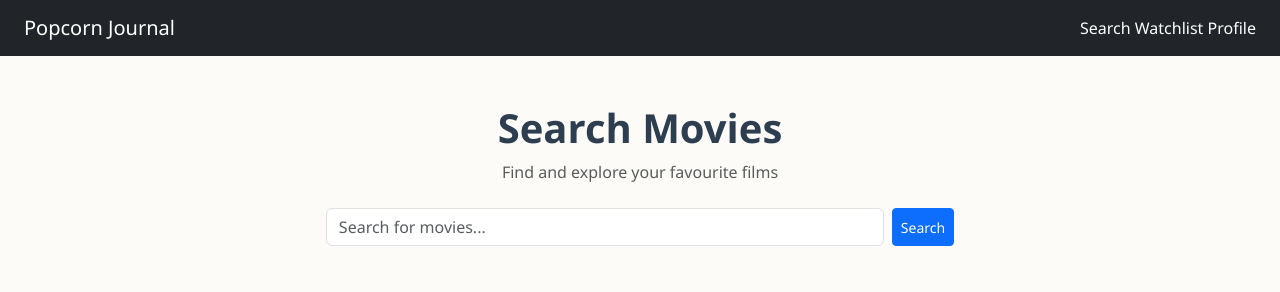
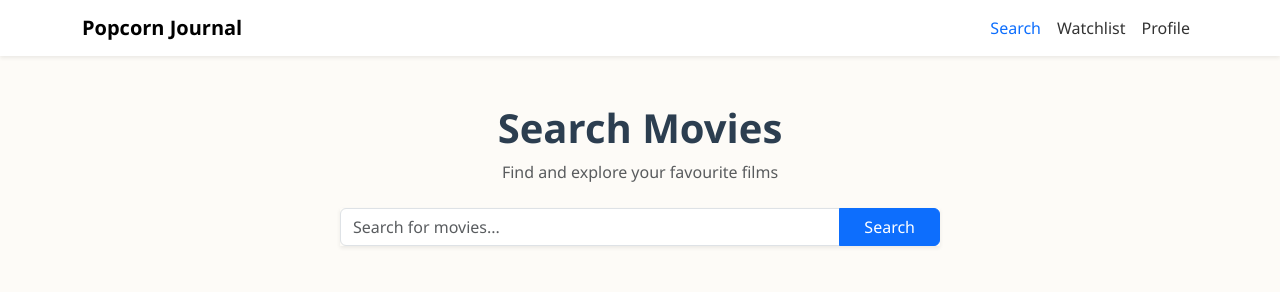
Before and after one commit to jennifernhle/CITS3403-Project, a Python web app: template app/templates/search.html in a window 1280 px wide. Shown: the top 292 px of the page. Run offline with Jinja, Linux system fonts and the light colour scheme; the template is opened without the code that fills it, so the values that code supplies are empty.

Commit message:
add search page and watchlist page

```diff
--- a/app/templates/search.html
+++ b/app/templates/search.html
@@ -3,123 +3,164 @@
 <head>
     <meta charset="UTF-8">
     <title>Search Movies</title>
+
+    <!-- Bootstrap -->
     <link href="https://cdn.jsdelivr.net/npm/bootstrap@5.3.0/dist/css/bootstrap.min.css" rel="stylesheet">
+
+    <!-- 统一CSS -->
     <link rel="stylesheet" href="../../static/css/styles.css">
+
     <style>
         body {
             background-color: var(--bg-color);
-            font-family:'Segoe UI',sans-serif;
+            font-family: 'Segoe UI', sans-serif;
         }
 
+        /* 卡片优化 */
         .card {
             background-color: var(--card-bg) !important;
             border: 1px solid var(--border-color);
-            transition: all 0.2s ease;
+            transition: all 0.25s ease;
         }
-        .card:hover{
-          transform: translateY(-5px) scale(1.05);
+
+        .card:hover {
+            transform: translateY(-6px);
+            box-shadow: 0 8px 20px rgba(0,0,0,0.08);
         }
-        .card-img-top{
+
+        .card-img-top {
             height: 200px;
             object-fit: cover;
         }
+
+        /* Navbar */
+        .nav-link {
+            color: #333 !important;
+            transition: color 0.2s ease;
+        }
+
+        .nav-link:hover {
+            color: #0d6efd !important;
+        }
+
+        .nav-link.active {
+            color: #0d6efd !important;
+            font-weight: 500;
+        }
+
+        /* 搜索框 */
+        .search-box {
+            max-width: 600px;
+            margin: 0 auto;
+        }
     </style>
 </head>
+
 <body>
-  <!--搜索框-->
-<nav class="navbar navbar-expand-lg bg-dark navbar-dark px-4">
-  <a class="navbar-brand" href="#">Popcorn Journal</a>
 
-  <div class="ms-auto">
-    <a class="nav-link d-inline text-white" href="#">Search</a>
-    <a class="nav-link d-inline text-white" href="#">Watchlist</a>
-    <a class="nav-link d-inline text-white" href="#">Profile</a>
+<!-- Navbar -->
+<nav class="navbar navbar-expand-md shadow-sm bg-white">
+  <div class="container">
+    <a class="navbar-brand fw-bold" href="#">Popcorn Journal</a>
+
+    <div class="collapse navbar-collapse">
+      <ul class="navbar-nav ms-auto">
+        <li class="nav-item">
+          <a class="nav-link active" href="#">Search</a>
+        </li>
+        <li class="nav-item">
+          <a class="nav-link" href="#">Watchlist</a>
+        </li>
+        <li class="nav-item">
+          <a class="nav-link" href="#">Profile</a>
+        </li>
+      </ul>
+    </div>
   </div>
 </nav>
 
+<!-- 主内容 -->
+<div class="container py-5">
 
-<div class="container mt-5">
   <!-- 搜索区域 -->
-<div class="text-center my-5">
+  <div class="text-center mb-5">
 
-  <!-- 标题 -->
     <h1 class="fw-bold">Search Movies</h1>
-
-  <!-- 副标题 -->
     <p class="text-muted">Find and explore your favourite films</p>
 
-  <!-- 搜索框 -->
-  <div class="d-flex justify-content-center mt-4">
+    <!-- ⭐ 标准搜索框 -->
+    <div class="search-box mt-4">
+      <div class="input-group shadow-sm">
         <input
           type="text"
-      class="form-control w-50 me-2"
+          class="form-control"
           placeholder="Search for movies..."
         >
-
-    <button class="btn btn-primary btn-sm">
+        <button class="btn btn-primary px-4">
           Search
         </button>
+      </div>
     </div>
 
   </div>
 
-  <!--卡片-->
+  <!-- 卡片 -->
   <div class="row g-4">
 
+    <!-- Card -->
     <div class="col-md-4">
       <div class="card h-100 shadow-sm">
         <img src="https://picsum.photos/300/200" class="card-img-top">
 
         <div class="card-body">
           <h5 class="card-title">Inception</h5>
-            <p class="card-text">Sci-Fi • 2010</p>
+          <p class="card-text text-muted">Sci-Fi • 2010</p>
 
-            <p class="text-warning mb-2">⭐ 8.8</p>
+          <p class="text-warning mb-2">⭐ <strong>8.8</strong></p>
 
           <div class="d-flex justify-content-between">
             <button class="btn btn-outline-primary btn-sm">View</button>
             <button class="btn btn-primary btn-sm">+ Watchlist</button>
           </div>
         </div>
-
       </div>
     </div>
 
+    <!-- Card -->
     <div class="col-md-4">
       <div class="card h-100 shadow-sm">
         <img src="https://picsum.photos/300/200" class="card-img-top">
 
         <div class="card-body">
-          <h5 class="card-title">Inception</h5>
-            <p class="card-text">Sci-Fi • 2010</p>
+          <h5 class="card-title">Interstellar</h5>
+          <p class="card-text text-muted">Sci-Fi • 2014</p>
 
-            <p class="text-warning mb-2">⭐ 8.8</p>
+          <p class="text-warning mb-2">⭐ <strong>8.6</strong></p>
 
           <div class="d-flex justify-content-between">
             <button class="btn btn-outline-primary btn-sm">View</button>
             <button class="btn btn-primary btn-sm">+ Watchlist</button>
           </div>
         </div>
-
       </div>
     </div>
 
+    <!-- Card -->
     <div class="col-md-4">
       <div class="card h-100 shadow-sm">
         <img src="https://picsum.photos/300/200" class="card-img-top">
 
         <div class="card-body">
           <h5 class="card-title">The Dark Knight</h5>
-            <p class="card-text">Action • 2008</p>
+          <p class="card-text text-muted">Action • 2008</p>
 
-            <p class="text-warning mb-2">⭐ 9.0</p>
+          <p class="text-warning mb-2">⭐ <strong>9.0</strong></p>
 
           <div class="d-flex justify-content-between">
             <button class="btn btn-outline-primary btn-sm">View</button>
             <button class="btn btn-primary btn-sm">+ Watchlist</button>
           </div>
         </div>
-
       </div>
     </div>
 
```
Also changed, not shown: app/templates/watchlist.html (+148 -2 lines). Lines whose indentation alone changed are shown as unchanged.
